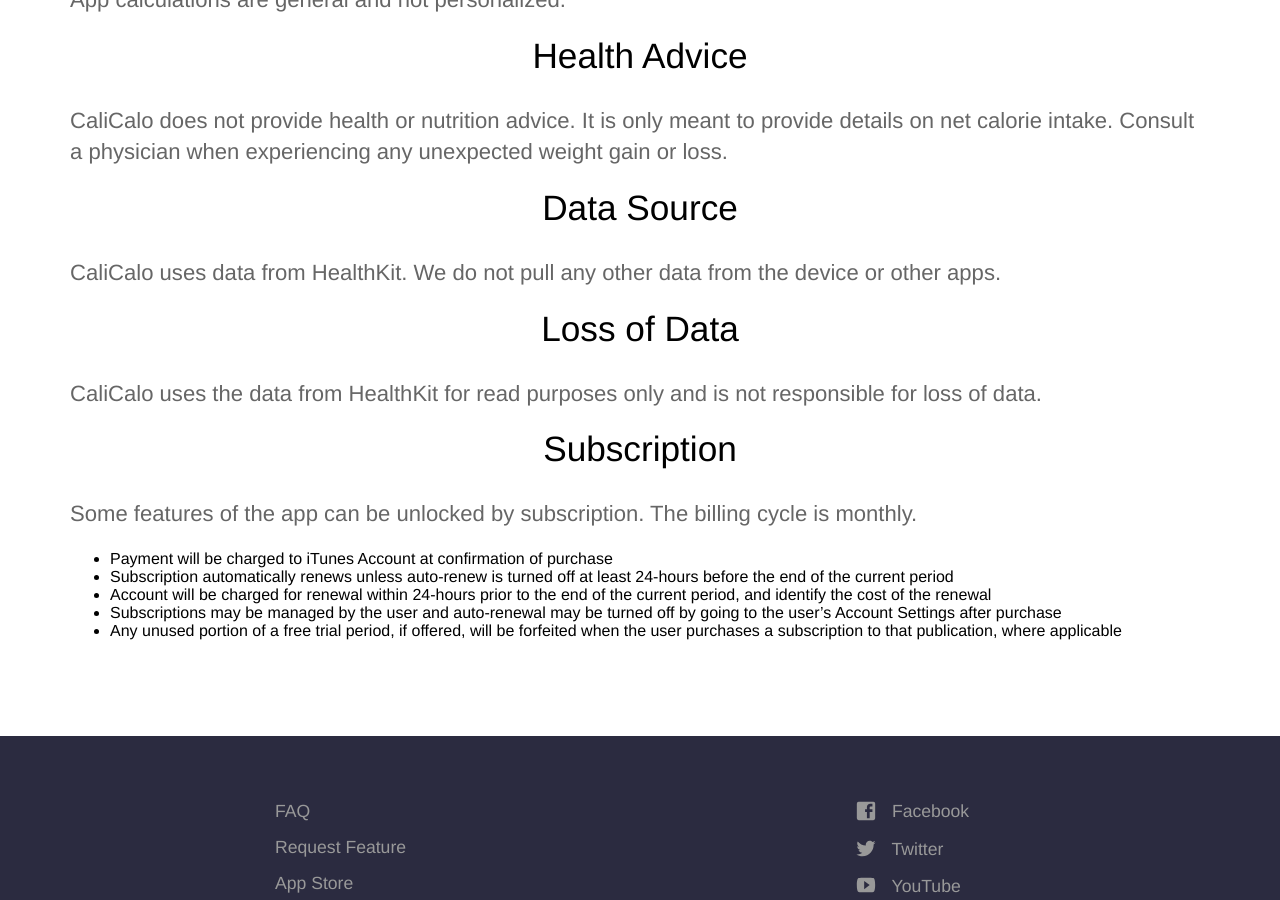
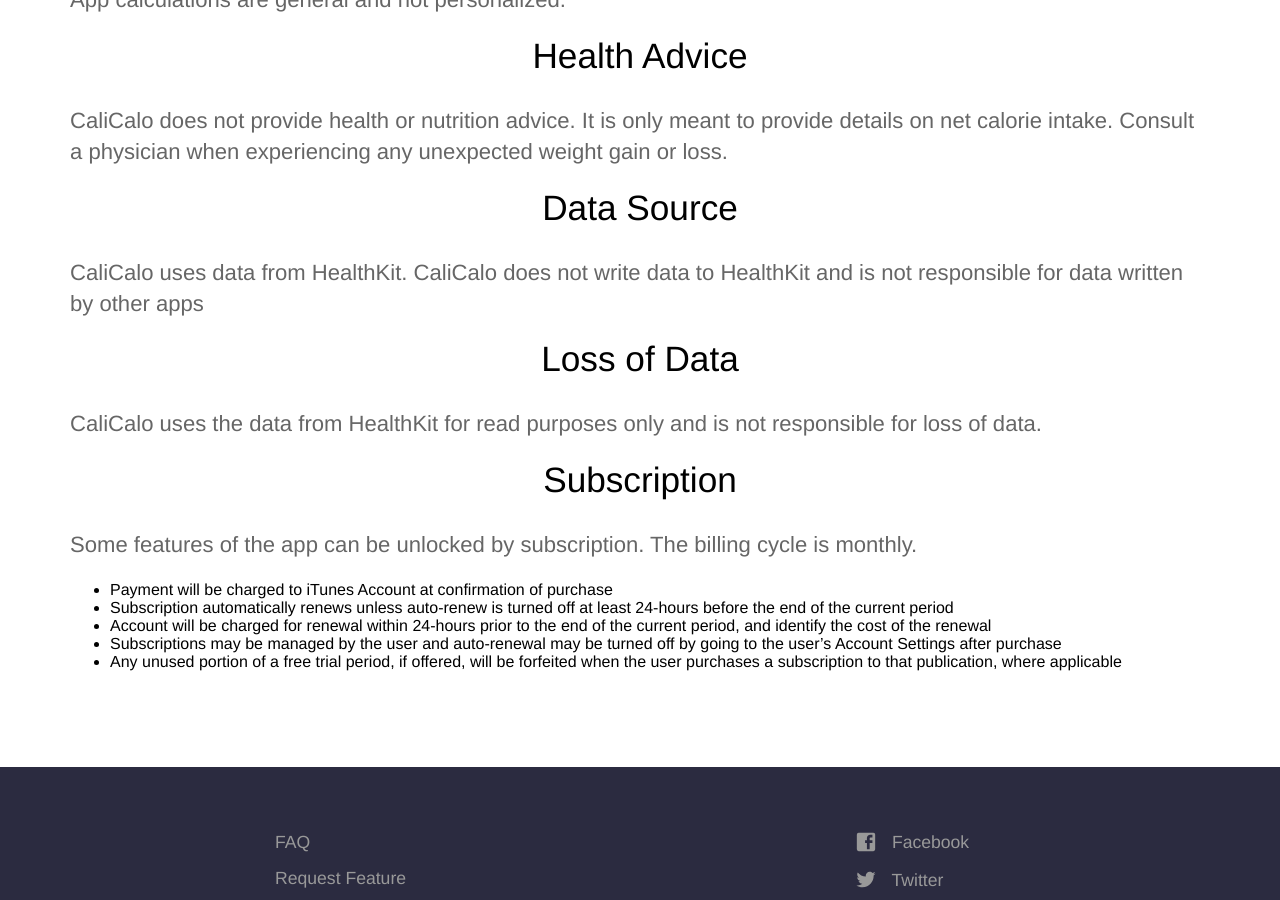
Before and after one commit to Base11Studios/calicalo-site, a Jekyll site: the page built from terms.md, in a window 1280 px wide and 900 px high, scrolled down 433 px. Built offline with Jekyll 4.4.1, drawn with Linux system fonts in a browser that asks for light colours; comment, search, counter and statistics services are not loaded.

Commit message:
Stating we aren't responsible for data written by other apps

```diff
--- a/terms.md
+++ b/terms.md
@@ -10,7 +10,7 @@
 ## Health Advice
 CaliCalo does not provide health or nutrition advice. It is only meant to provide details on net calorie intake. Consult a physician when experiencing any unexpected weight gain or loss.
 ## Data Source
-CaliCalo uses data from HealthKit. We do not pull any other data from the device or other apps.
+CaliCalo uses data from HealthKit. CaliCalo does not write data to HealthKit and is not responsible for data written by other apps
 ## Loss of Data
 CaliCalo uses the data from HealthKit for read purposes only and is not responsible for loss of data.
 ## Subscription
```
